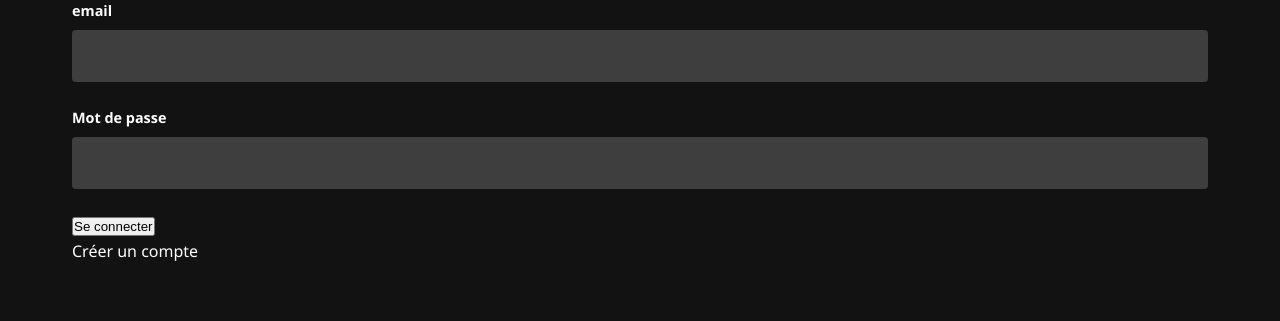
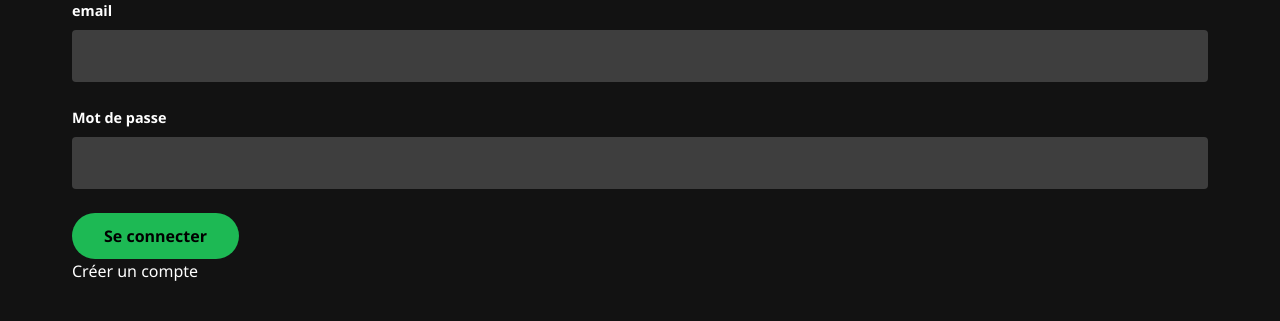
Before and after one commit to mouatezdira-coder/ATLAS_website, a Flask app: page /login in a window 1280 px wide. Shown: the part 193-514 px from the top of the page. Run offline with Flask 3, Linux system fonts and the light colour scheme.

Commit message:
Update login.html

```diff
--- a/templates/login.html
+++ b/templates/login.html
@@ -17,7 +17,7 @@
           />
         </div>
         <div>
-          <button type="submit">Se connecter</button>
+          <button type="submit" class="btn btn-primary">Se connecter</button>
         </div>
       </form>
 
```
